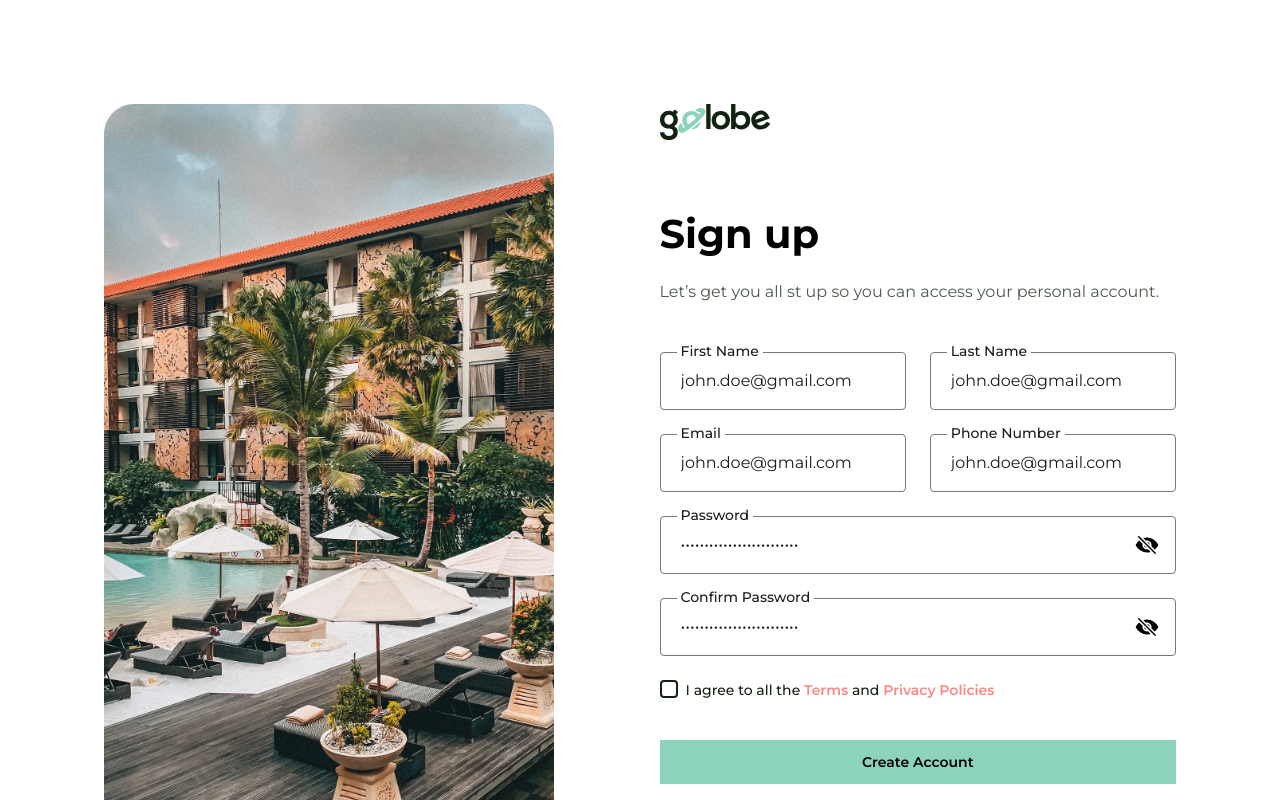
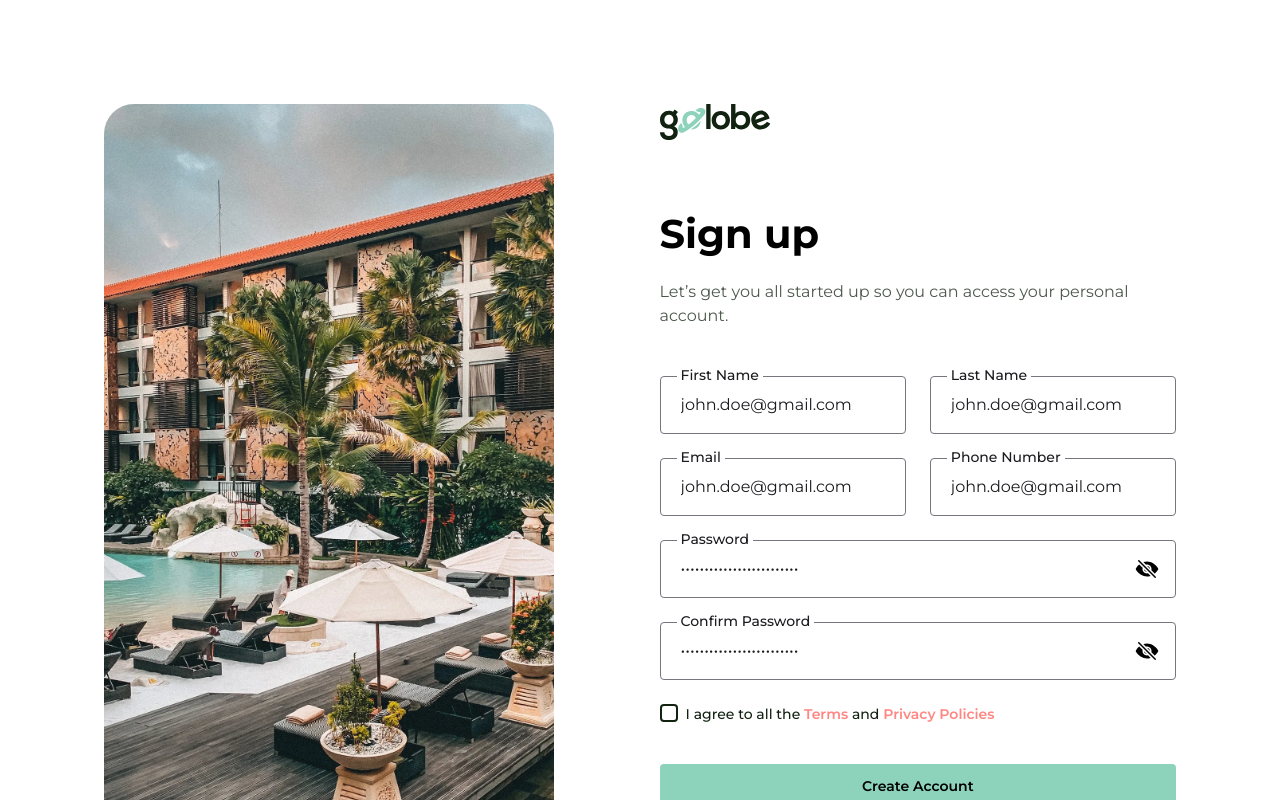
Before and after one commit to kyzercmd/Golobe, a React (Vite) app: page /signup in a window 1280 px wide. Shown: the top 800 px of the page. Built offline with nearby package versions, Linux system fonts and the light colour scheme.

Commit message:
typo fixes in login and signup page

```diff
--- a/src/pages/Login/Login.jsx
+++ b/src/pages/Login/Login.jsx
@@ -28,7 +28,7 @@ export const Login = () => {
                   </label>
                   <input
                     type="email"
-                    autocomplete="off"
+                    autoComplete="off"
                     placeholder="john.doe@gmail.com"
                     className="text-[#1C1B1F] placeholder-[#1C1B1F] py-2 pl-3 w-full focus:outline-0"
                   ></input>
@@ -39,8 +39,7 @@ export const Login = () => {
                   </label>
 
                   <input
-                    type="email"
-                    autocomplete="off"
+                    type="password"
                     placeholder="•••••••••••••••••••••••••"
                     className="text-[#1C1B1F] placeholder-[#1C1B1F] py-2 pl-3 w-full focus:outline-0"
                   ></input>
@@ -62,7 +61,7 @@ export const Login = () => {
                 </div>
               </div>
               <div className="flex flex-col gap-4">
-                <button className="bg-[#8DD3BB] rouned-sm font-semibold text-sm text-[#112211} p-3">
+                <button className="bg-[#8DD3BB] rounded-sm font-semibold text-sm text-[#112211} p-3">
                   Login
                 </button>
                 <p className="text-center text-[#112211] font-medium text-sm">
--- a/src/pages/Signup/Signup.jsx
+++ b/src/pages/Signup/Signup.jsx
@@ -30,7 +30,8 @@ export const Signup = () => {
             <div className="flex flex-col gap-4">
               <h1 className="text-[40px] font-bold text-black">Sign up</h1>
               <p className="text-base text-[#112211]/75 ">
-                Let’s get you all st up so you can access your personal account.
+                Let’s get you all started up so you can access your personal
+                account.
               </p>
             </div>
             <div className="flex flex-col gap-10 mt-12">
@@ -41,8 +42,7 @@ export const Signup = () => {
                       First Name
                     </label>
                     <input
-                      type="email"
-                      autoComplete="off"
+                      type="text"
                       placeholder="john.doe@gmail.com"
                       className="text-[#1C1B1F] placeholder-[#1C1B1F] py-2 pl-3 w-full focus:outline-0"
                     ></input>
@@ -52,8 +52,7 @@ export const Signup = () => {
                       Last Name
                     </label>
                     <input
-                      type="email"
-                      autoComplete="off"
+                      type="text"
                       placeholder="john.doe@gmail.com"
                       className="text-[#1C1B1F] placeholder-[#1C1B1F] py-2 pl-3 w-full focus:outline-0"
                     ></input>
@@ -76,8 +75,7 @@ export const Signup = () => {
                       Phone Number
                     </label>
                     <input
-                      type="email"
-                      autoComplete="off"
+                      type="text"
                       placeholder="john.doe@gmail.com"
                       className="text-[#1C1B1F] placeholder-[#1C1B1F] py-2 pl-3 w-full focus:outline-0"
                     ></input>
@@ -128,7 +126,7 @@ export const Signup = () => {
                 </div>
               </div>
               <div className="flex flex-col gap-4">
-                <button className="bg-[#8DD3BB] rouned-sm font-semibold text-sm text-[#112211} p-3">
+                <button className="bg-[#8DD3BB] rounded-sm font-semibold text-sm text-[#112211} p-3">
                   Create Account
                 </button>
                 <p className="text-center text-[#112211] font-medium text-sm">
```
